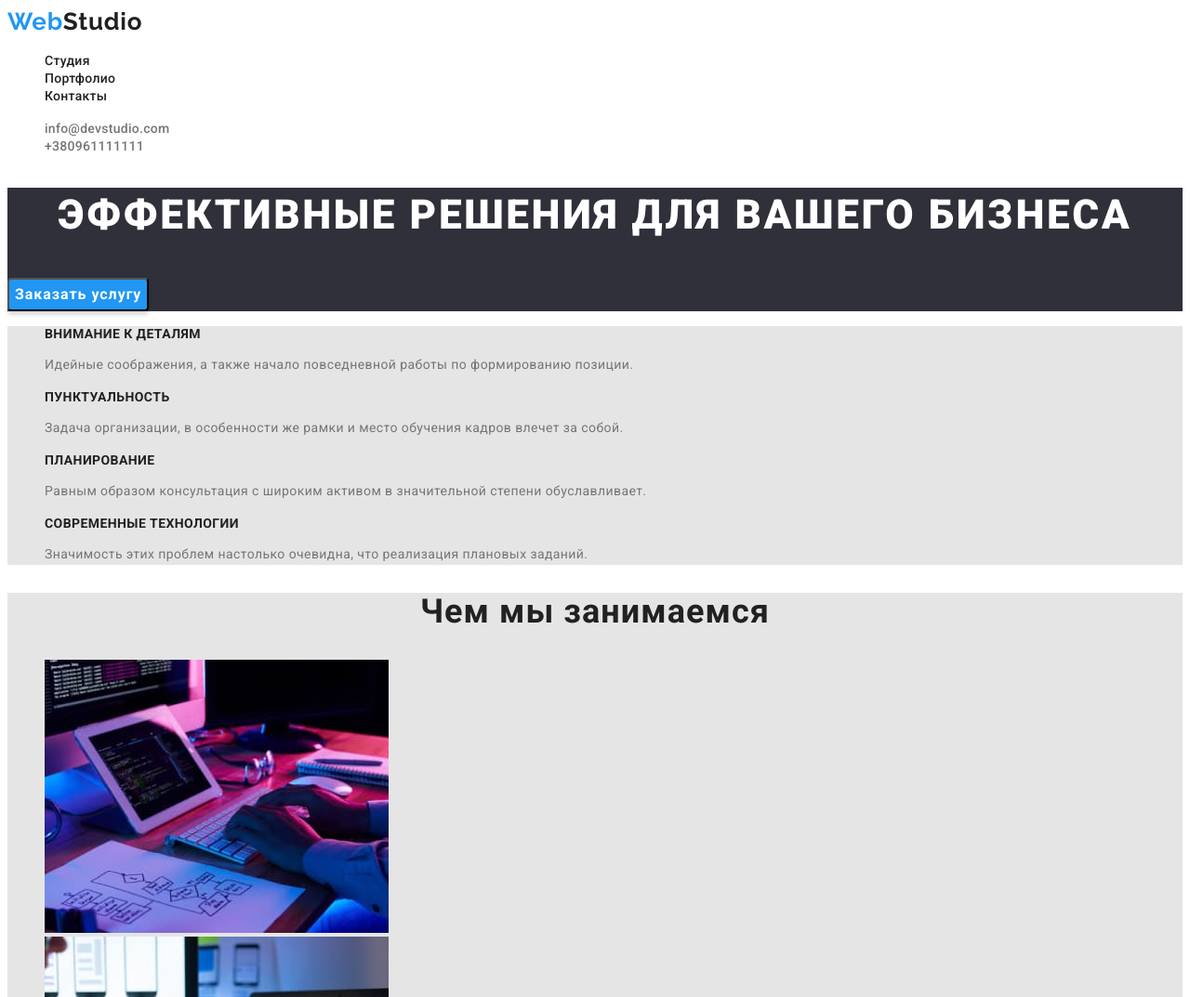
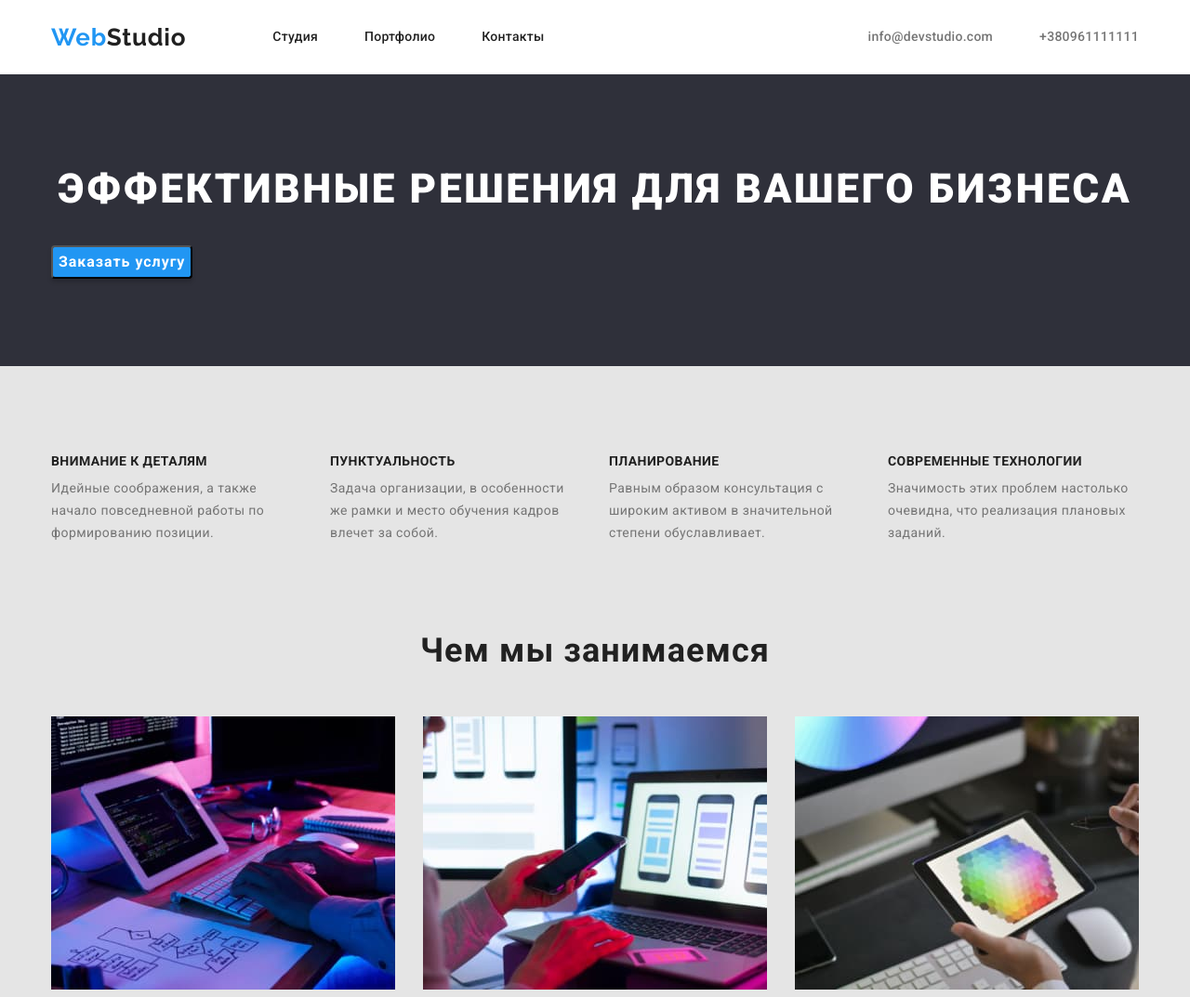
Before and after one commit to AndriYakymiv/goit-markup-hw-03, a plain HTML site: page index.html in a window 1280 px wide. Shown: the top 1073 px of the page at 93% size. Drawn offline with nearby package versions, Linux system fonts and the light colour scheme.

Commit message:
Developed a main page with styles and alignment of containers.

```diff
--- a/css/style.css
+++ b/css/style.css
@@ -14,6 +14,40 @@ body {
   font-family: "Roboto", sans-serif;
 }
 
+.container {
+  width: 1200px;
+  padding-left: 15px;
+  padding-right: 15px;
+  margin: 0 auto;
+  padding-top: 94px;
+  padding-bottom: 94px;
+}
+
+.container-header {
+  padding-top: 0;
+  padding-bottom: 0;
+}
+.container-pading-non {
+  padding-top: 0;
+}
+
+p,
+h1,
+h2,
+h3,
+h4,
+h5,
+h6 {
+  margin-top: 0;
+  margin-bottom: 0;
+}
+
+ul {
+  margin-top: 0;
+  margin-bottom: 0;
+  padding-left: 0;
+}
+
 .list {
   list-style: none;
 }
@@ -21,10 +55,28 @@ body {
   text-decoration: none;
 }
 
-/*----------------------Хедер----------------------------*/
+/*----------------------HEADER----------------------------*/
 .header {
   background: var(--line-bg-color);
 }
+.header .container {
+  display: flex;
+  align-items: center;
+}
+
+.header-navigation {
+  display: flex;
+  align-items: center;
+}
+
+.header-list {
+  display: flex;
+}
+
+.header-item:not(:last-child) {
+  margin-right: 50px;
+}
+
 .header-logo {
   font-family: Raleway;
   font-style: normal;
@@ -33,6 +85,7 @@ body {
   line-height: 1.19;
   letter-spacing: 0.03em;
   color: var(--accent-color);
+  margin-right: 93px;
 }
 .header-logo-studio {
   font-family: Raleway;
@@ -45,23 +98,35 @@ body {
 }
 
 .header-link {
+  display: block;
   font-weight: 500;
   font-size: 14px;
   line-height: 1.14;
   letter-spacing: 0.02em;
   color: var(--secondary-title-color);
+  padding-top: 32px;
+  padding-bottom: 32px;
 }
 .header-link:hover,
 .header-link:focus {
   color: var(--accent-color);
 }
 
+.header-right {
+  margin-left: auto;
+  display: flex;
+}
+
 .header-mail {
+  display: block;
   font-weight: 500;
   font-size: 14px;
   line-height: 1.14;
   letter-spacing: 0.02em;
   color: var(--main-text-color);
+  margin-right: 50px;
+  padding-top: 32px;
+  padding-bottom: 32px;
 }
 .header-mail:hover,
 .header-mail:focus {
@@ -69,18 +134,22 @@ body {
 }
 
 .header-tel {
+  display: block;
   font-weight: 500;
   font-size: 14px;
   line-height: 1.14;
   letter-spacing: 0.02em;
   color: var(--main-text-color);
+  padding-top: 32px;
+  padding-bottom: 32px;
 }
 
-/*----------------------BG----------------------------*/
+/*----------------------HERO----------------------------*/
 
 .hero {
   background: var(--bg-color);
 }
+
 .hero-title {
   font-weight: 900;
   font-size: 44px;
@@ -89,6 +158,7 @@ body {
   letter-spacing: 0.06em;
   text-transform: uppercase;
   color: var(--only-white-color);
+  margin-bottom: 30px;
 }
 
 .btn {
@@ -105,16 +175,25 @@ body {
   font-weight: bold;
   font-size: 16px;
   line-height: 1.87;
-  display: flex;
   align-items: center;
   text-align: center;
   letter-spacing: 0.06em;
   color: var(--only-white-color);
 }
 
-/*----------------------Что мы предлагаем----------------------------*/
+/*----------------------FEATURE----------------------------*/
 .feature {
   background: var(--section-whatdo-color);
+}
+.feature-list {
+  display: flex;
+}
+
+.feature-item {
+  width: 270px;
+}
+.feature-item:not(:last-child) {
+  margin-right: 30px;
 }
 .feature-title {
   font-weight: bold;
@@ -123,6 +202,7 @@ body {
   letter-spacing: 0.03em;
   text-transform: uppercase;
   color: var(--secondary-title-color);
+  padding-bottom: 10px;
 }
 .feature-content {
   font-weight: normal;
@@ -134,10 +214,18 @@ body {
 .feature {
   background: var(--section-whatdo-color);
 }
-/*------------------------Чем мы занимаемся--------------------------*/
+/*---------------WHAT TO DO---------------*/
 .whatdo {
   background: var(--section-whatdo-color);
 }
+.whatdo-list {
+  display: flex;
+}
+
+.whatdo-item:not(:last-child) {
+  margin-right: 30px;
+}
+
 .whatdo-title {
   font-weight: bold;
   font-size: 36px;
@@ -145,8 +233,9 @@ body {
   text-align: center;
   letter-spacing: 0.03em;
   color: var(--secondary-title-color);
+  padding-bottom: 50px;
 }
-/*-------------------------Наша команда------------------------------*/
+/*---------------OURTEAM------------------*/
 .ourteam {
   background: var(--section-ourteam-color);
 }
@@ -157,6 +246,19 @@ body {
   text-align: center;
   letter-spacing: 0.03em;
   color: var(--secondary-title-color);
+}
+
+.ourteam-list {
+  display: flex;
+  padding-top: 50px;
+}
+
+.ourteam-item:not(:last-child) {
+  margin-right: 30px;
+}
+
+.ourteam-item {
+  background-color: var(--only-white-color);
 }
 .ourteam-img {
   border-radius: 0px;
@@ -169,6 +271,8 @@ body {
   text-align: center;
   letter-spacing: 0.03em;
   color: var(--secondary-title-color);
+  padding-top: 30px;
+  padding-bottom: 10px;
 }
 
 .ourteam-position {
@@ -178,13 +282,15 @@ body {
   text-align: center;
   letter-spacing: 0.03em;
   color: var(--main-text-color);
+  padding-bottom: 30px;
 }
 
-/*-----------------------------Футер--------------------------------*/
+/*---------------FOOTER---------------*/
 
 .footer {
   background: var(--bg-color);
 }
+
 .footer-logo {
   font-family: Raleway;
   font-style: normal;
@@ -203,6 +309,14 @@ body {
   line-height: 1.19;
   letter-spacing: 0.03em;
   color: var(--only-white-color);
+}
+
+.footer-list-address {
+  padding-top: 20px;
+}
+
+.footer-item {
+  padding-top: 9px;
 }
 
 .footer-address {
@@ -226,6 +340,7 @@ body {
   line-height: 1.71;
   letter-spacing: 0.03em;
   color: rgba(255, 255, 255, 0.6);
+  padding-top: 9px;
 }
 .footer-email:hover,
 .footer-email:focus {
--- a/index.html
+++ b/index.html
@@ -6,6 +6,9 @@
   <meta http-equiv="X-UA-Compatible" content="IE=edge" />
   <meta name="viewport" content="width=device-width, initial-scale=1.0" />
   <title lang="en">WebStudio</title>
+  <link rel="stylesheet" href="https://cdnjs.cloudflare.com/ajax/libs/modern-normalize/1.1.0/modern-normalize.min.css"
+    integrity="sha512-wpPYUAdjBVSE4KJnH1VR1HeZfpl1ub8YT/NKx4PuQ5NmX2tKuGu6U/JRp5y+Y8XG2tV+wKQpNHVUX03MfMFn9Q=="
+    crossorigin="anonymous" referrerpolicy="no-referrer" />
   <link rel="preconnect" href="https://fonts.googleapis.com" />
   <link rel="preconnect" href="https://fonts.gstatic.com" crossorigin />
   <link href="https://fonts.googleapis.com/css2?family=Raleway:wght@700&family=Roboto:wght@400;500;700;900&display=swap"
@@ -14,8 +17,9 @@
 </head>
 
 <body>
-  <!--Шапка сайту-->
+  <!----------------------HEADER---------------------------->
   <header class="header">
+    <div class="container container-header">
       <nav class="header-navigation">
         <a class="header-logo link" href="index.html">Web<span class="header-logo-studio">Studio</span></a>
         <ul class="header-list list">
@@ -38,16 +42,22 @@
           <a class="header-tel link" href="tel:+380991111111">+380961111111</a>
         </li>
       </ul>
+    </div>
   </header>
+
   <main>
-    <!---------------------bg------------------------------------------>
+    <!----------------------HERO---------------------------->
     <section class="hero">
+      <div class="container">
         <h1 class="hero-title">Эффективные решения для вашего бизнеса</h1>
         <button class="hero-button btn" type="button" value="Заказать услугу">
           Заказать услугу
         </button>
+      </div>
     </section>
+    <!----------------------FEATURE-------------------------->
     <section class="feature">
+      <div class="container">
         <div class="feature-div">
           <h2 hidden>Что мы предлагаем</h2>
           <ul class="feature-list list">
@@ -81,8 +91,11 @@
             </li>
           </ul>
         </div>
+      </div>
     </section>
+    <!----------------------WHAT TO DO-------------------------->
     <section class="whatdo">
+      <div class="container container-pading-non">
         <div class="whatdo-div">
           <h2 class="whatdo-title">Чем мы занимаемся</h2>
           <ul class="whatdo-list list">
@@ -100,8 +113,11 @@
             </li>
           </ul>
         </div>
+      </div>
     </section>
+    <!----------------------OURTEAM-------------------------->
     <section class="ourteam">
+      <div class="container">
         <div class="ourteam-div">
           <h2 class="ourteam-title">Наша команда</h2>
           <ul class="ourteam-list list">
@@ -133,9 +149,10 @@
         </div>
     </section>
   </main>
-
+  <!----------------------FOOTER-------------------------->
   <footer class="footer">
-    <!--<h2 hidden>Контакты</h2>-->
+    <div class="container">
+      <h2 hidden lang="ru">Контакты</h2>
       <a class="footer-logo link" href="index.html">Web<span class="footer-logo-studio">Studio</span></a>
       <address class="address">
         <ul class="footer-list-address list">
@@ -151,6 +168,7 @@
           </li>
         </ul>
       </address>
+    </div>
   </footer>
 </body>
 
```
Also changed, not shown: portfolio.html (+3 -0 lines). Lines whose indentation alone changed are shown as unchanged.
